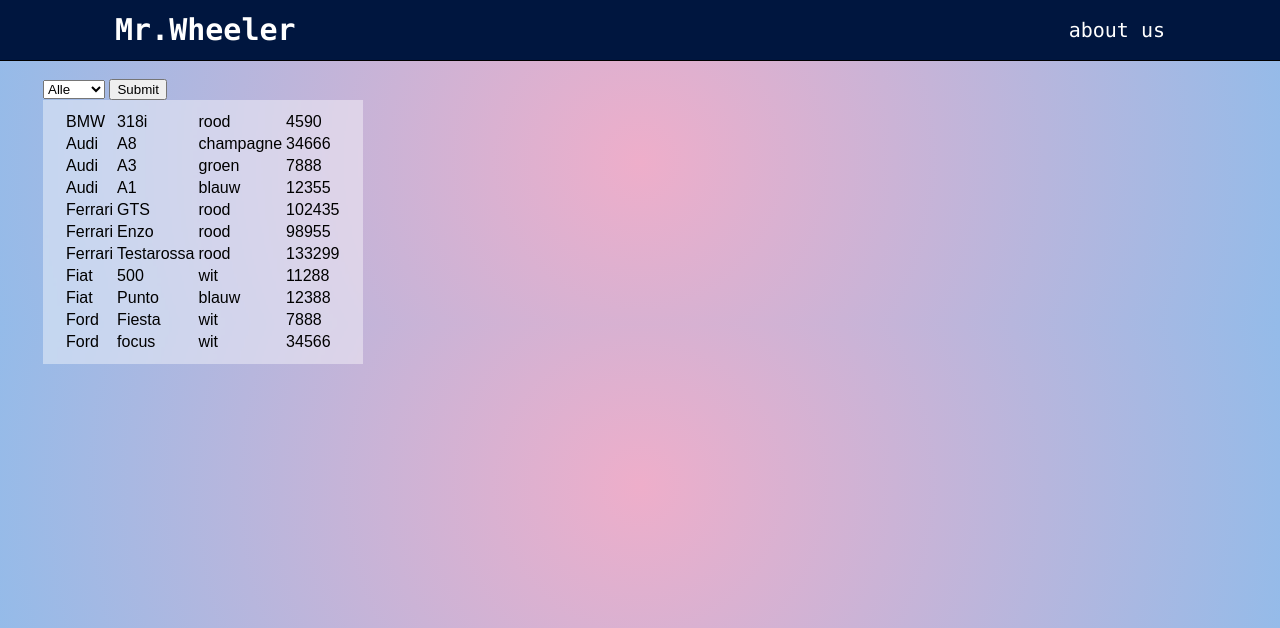
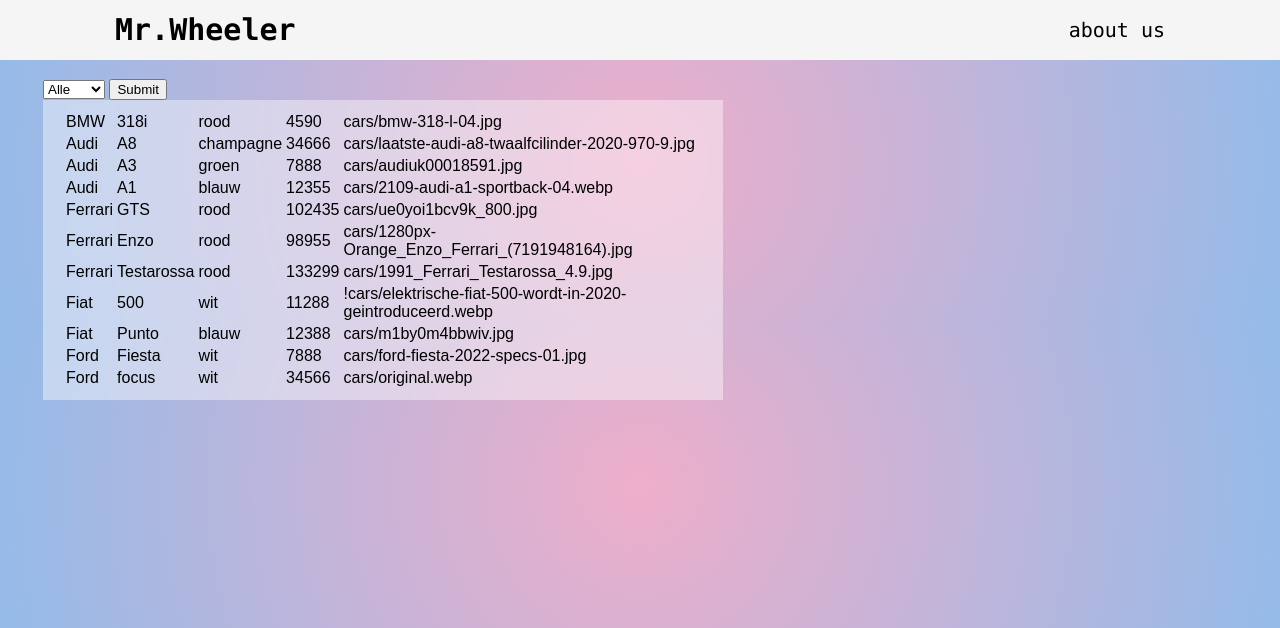
Before and after one commit to John97091065/AutoBedrijf, a PHP site: page / in a window 1280 px wide. Shown: the top 628 px of the page. Run offline with PHP 8.4, Linux system fonts and the light colour scheme.

Commit message:
alpha gamma

```diff
--- a/auto.css
+++ b/auto.css
@@ -12,7 +12,7 @@ body{
 
 nav{
     height: 60px;
-    background-color: #00163f;
+    background-color: #f5f5f5;
     position: absolute;
     top: 0;
     left: 0;
@@ -21,11 +21,11 @@ nav{
     display: flex;
     justify-content: space-between;
     align-items: center;
-    border-bottom: 1px solid black;
+
 }
 
 nav a{
-    color: #ffffff;
+    color: #000000;
     font-size: 20px;
     padding: 0 15px;
     line-height: 50px;
@@ -52,8 +52,8 @@ table{
 
 }
 
-table tr{
-
+td{
+    font-family: 'Montserrat', sans-serif;
 }
 
 p{
--- a/index.php
+++ b/index.php
@@ -6,17 +6,17 @@ include("lib/AutoOverzicht.php");
 
 
 $ao = new AutoOverzicht();
-$ao->add(new Auto("BMW", "318i", "4590", "rood"));
-$ao->add(new Auto("Audi", "A8", "34666", "champagne"));
-$ao->add(new Auto("Audi", "A3", "7888", "groen"));
-$ao->add(new Auto("Audi", "A1", "12355", "blauw"));
-$ao->add(new Auto("Ferrari", "GTS", "102435", "rood"));
-$ao->add(new Auto("Ferrari", "Enzo", "98955", "rood"));
-$ao->add(new Auto("Ferrari", "Testarossa", "133299", "rood"));
-$ao->add(new Auto("Fiat", "500", "11288", "wit"));
-$ao->add(new Auto("Fiat", "Punto", "12388", "blauw"));
-$ao->add(new Auto("Ford", "Fiesta", "7888", "wit"));
-$ao->add(new Auto("Ford", "focus", "34566", "wit"));
+$ao->add(new Auto("BMW", "318i", "4590", "rood", "cars/bmw-318-l-04.jpg"));
+$ao->add(new Auto("Audi", "A8", "34666", "champagne", "cars/laatste-audi-a8-twaalfcilinder-2020-970-9.jpg"));
+$ao->add(new Auto("Audi", "A3", "7888", "groen", "cars/audiuk00018591.jpg"));
+$ao->add(new Auto("Audi", "A1", "12355", "blauw", "cars/2109-audi-a1-sportback-04.webp"));
+$ao->add(new Auto("Ferrari", "GTS", "102435", "rood", "cars/ue0yoi1bcv9k_800.jpg"));
+$ao->add(new Auto("Ferrari", "Enzo", "98955", "rood", "cars/1280px-Orange_Enzo_Ferrari_(7191948164).jpg"));
+$ao->add(new Auto("Ferrari", "Testarossa", "133299", "rood", "cars/1991_Ferrari_Testarossa_4.9.jpg"));
+$ao->add(new Auto("Fiat", "500", "11288", "wit", "!cars/elektrische-fiat-500-wordt-in-2020-geintroduceerd.webp"));
+$ao->add(new Auto("Fiat", "Punto", "12388", "blauw", "cars/m1by0m4bbwiv.jpg"));
+$ao->add(new Auto("Ford", "Fiesta", "7888", "wit", "cars/ford-fiesta-2022-specs-01.jpg"));
+$ao->add(new Auto("Ford", "focus", "34566", "wit", "cars/original.webp"));
 
 if(isset($_POST['submit'])) {
     $autos = $ao->filterByMerk($_POST['merk']);
@@ -59,6 +59,7 @@ if(isset($_POST['submit'])) {
                 <td><?= $auto->type ?></td>
                 <td><?= $auto->kleur ?></td>
                 <td><?= $auto->prijs ?></td>
+                <td><?= $auto->image?></td>
             </tr>
         <?php } ?>
     </table>
--- a/lib/Auto.php
+++ b/lib/Auto.php
@@ -7,11 +7,13 @@ class Auto
     public string $type;
     public int $prijs;
     public string $kleur;
+    public string $image;
 
-    public function __construct($merk, $type, $prijs, $kleur) {
+    public function __construct($merk, $type, $prijs, $kleur, $image) {
         $this->merk = $merk;
         $this->type = $type;
         $this->prijs = $prijs;
         $this->kleur = $kleur;
+        $this->image = $image;
     }
 }
```
Also changed, not shown: cars/2017-audi-s3-3-door-in-porsche-green-is-a-purist-s-car-111584_1.jpg (deleted), cars/audiuk00018591.jpg (added).
